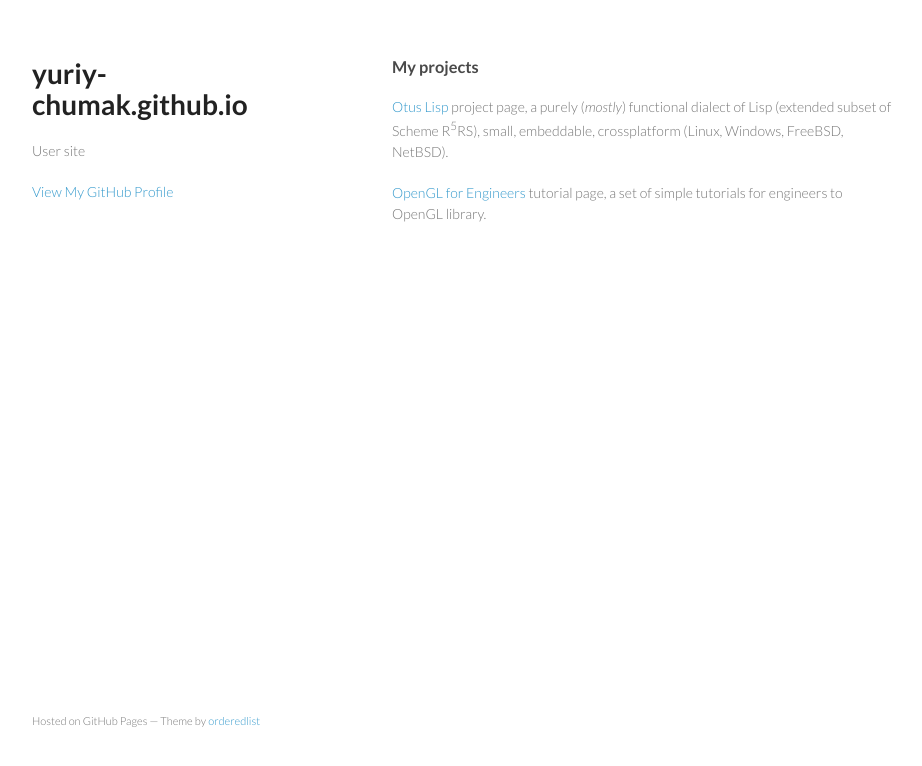
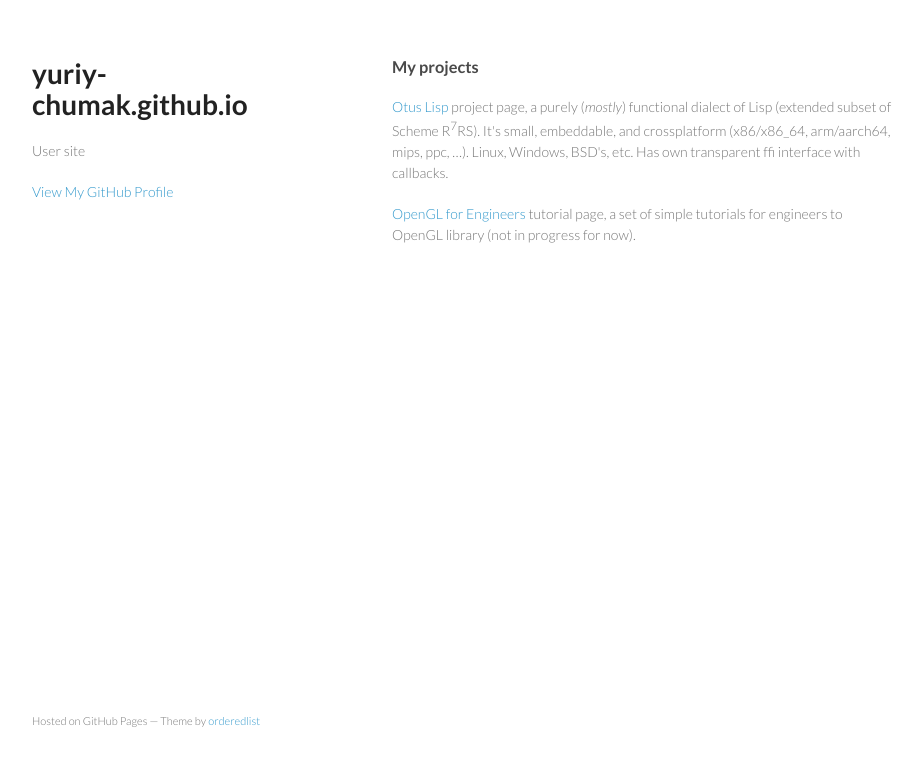
Before and after one commit to yuriy-chumak/yuriy-chumak.github.io, a plain HTML site: page index.html in a window 1280 px wide. Shown: the whole page, without its empty margins (178-1100 px from the left). Drawn offline with Linux system fonts and the light colour scheme.

Commit message:
otus lisp address changed

```diff
--- a/index.html
+++ b/index.html
@@ -32,12 +32,14 @@
       <section>
         <h3><a id="welcome-to-github-pages" class="anchor" href="#welcome-to-github-pages" aria-hidden="true"><span class="octicon octicon-link"></span></a>My projects</h3>
 
-<p><a href="https://yuriy-chumak.github.io/ol/">Otus Lisp</a> project page,
-   a purely (<i>mostly</i>) functional dialect of Lisp (extended subset of Scheme R<sup>5</sup>RS), small, embeddable, crossplatform (Linux, Windows, FreeBSD, NetBSD).
+<p><a href="https://otus-lisp.github.io/">Otus Lisp</a> project page,
+   a purely (<i>mostly</i>) functional dialect of Lisp (extended subset of Scheme R<sup>7</sup>RS).
+   It's small, embeddable, and crossplatform (x86/x86_64, arm/aarch64, mips, ppc, …). Linux, Windows, BSD's, etc.
+   Has own transparent ffi interface with callbacks.
 </p>
 
 <p><a href="https://yuriy-chumak.github.io/opengl-tutorial/">OpenGL for Engineers</a> tutorial page,
-   a set of simple tutorials for engineers to OpenGL library.
+   a set of simple tutorials for engineers to OpenGL library (not in progress for now).
 </p>
 
       </section>
```
Also changed, not shown: OL/index.html (+2 -2 lines).
